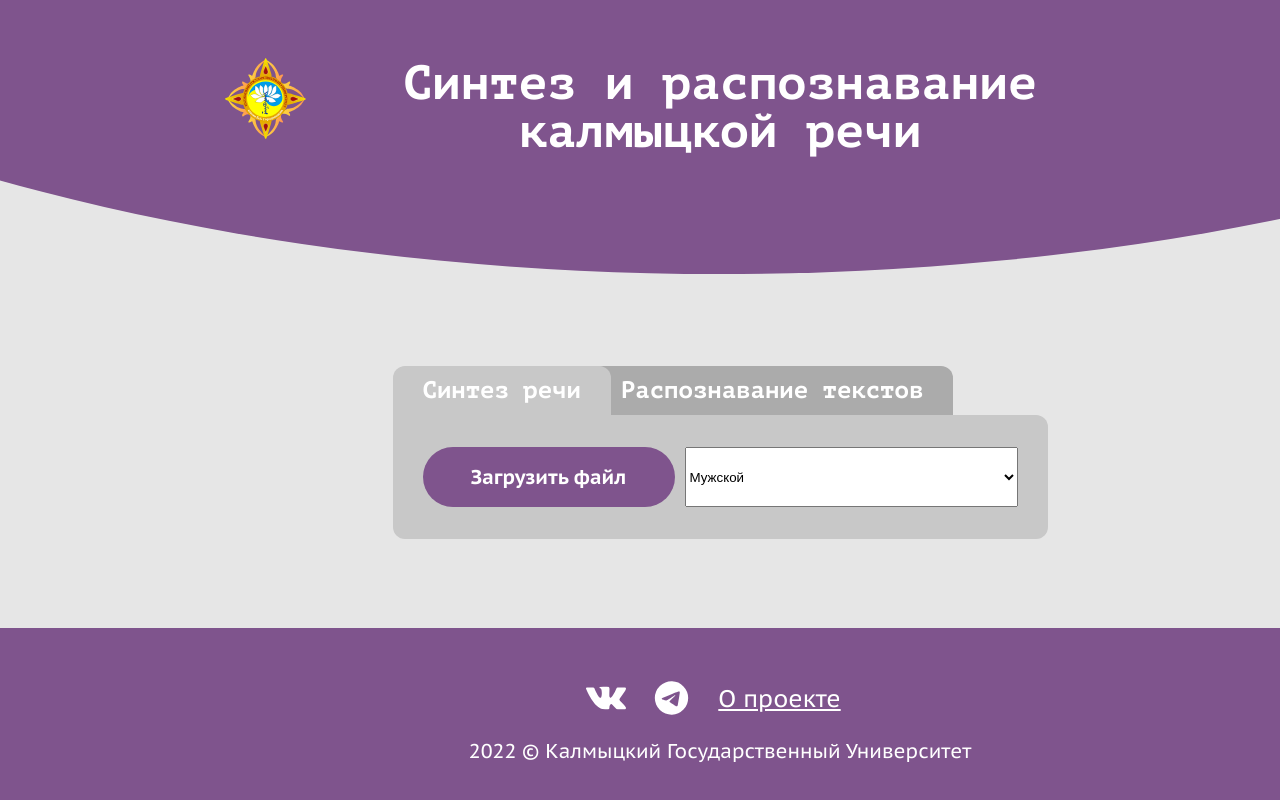
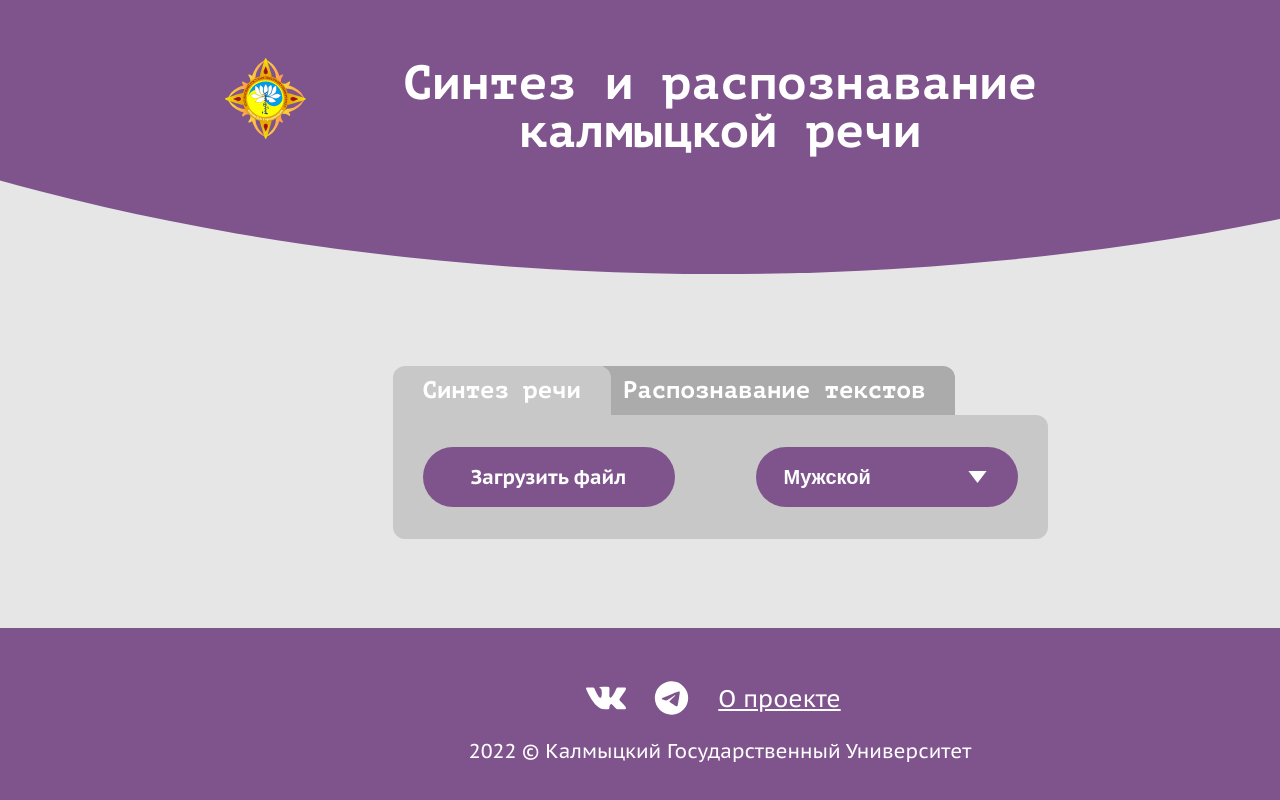
Before and after one commit to Gantelia/kalm-rus-dictionary, a React (Create React App) app in the folder frontend/: page / in a window 1280 px wide. Shown: the top 800 px of the page. Built offline with nearby package versions, Linux system fonts and the light colour scheme.

Commit message:
Стилизует селект

```diff
--- a/frontend/src/components/load-file-button/load-file-button.scss
+++ b/frontend/src/components/load-file-button/load-file-button.scss
@@ -1,6 +1,14 @@
 @import '../../sass/mixins.scss';
 
 .load-file {
-  @include button();
+  @include button;
   @include primaryButton();
 }
+
+input[type='file'][disabled] + .load-file {
+  background-color: $button-disabled-color;
+}
+
+input[type='file']:focus + .load-file {
+  outline: auto;
+}
--- a/frontend/src/components/synthesis/synthesis.tsx
+++ b/frontend/src/components/synthesis/synthesis.tsx
@@ -5,11 +5,12 @@ import './synthesis.scss';
 
 function Synthesis() {
   const [loadedText, setLoadedText] = useState('');
+  const [isLoading, setIsLoading] = useState(false);
   return (
     <form className="synthesis">
       <div className="synthesis__container">
-        <LoadFileButton isDisabled={false} onFileLoad={setLoadedText} />
-        <VoiceSelect />
+        <LoadFileButton isDisabled={isLoading} onFileLoad={setLoadedText} />
+        <VoiceSelect isDisabled={isLoading} />
       </div>
     </form>
   );
--- a/frontend/src/components/tab-label/tab-label.scss
+++ b/frontend/src/components/tab-label/tab-label.scss
@@ -14,7 +14,7 @@
   position: relative;
 
   &:nth-child(2) {
-    right: 20px;
+    right: 18px;
   }
 
   &--active {
--- /dev/null
+++ b/frontend/src/components/voice-select/voice-select.scss
@@ -0,0 +1,36 @@
+@import '../../sass/mixins.scss';
+
+.select {
+  display: flex;
+  align-items: center;
+  width: 262px;
+  margin-left: auto;
+  align-self: right;
+  justify-content: end;
+  position: relative;
+
+  &::after {
+    content: '';
+    position: absolute;
+    width: 26px;
+    height: 26px;
+    top: 17px;
+    right: 27px;
+    background-image: url('../../images/triangle-icon.svg');
+    background-repeat: no-repeat;
+    background-position: center;
+    pointer-events: none;
+  }
+}
+
+.select-control {
+  @include button;
+  @include primaryButton(100%);
+  padding-left: 28px;
+  text-align: left;
+  appearance: none;
+}
+
+.select-control option {
+  font: inherit;
+}
--- a/frontend/src/components/voice-select/voice-select.tsx
+++ b/frontend/src/components/voice-select/voice-select.tsx
@@ -1,9 +1,21 @@
-function VoiceSelect() {
+import './voice-select.scss';
+
+type VoiceSelectProps = {
+  isDisabled: boolean;
+};
+
+function VoiceSelect({ isDisabled }: VoiceSelectProps) {
   return (
-    <select name="voice">
-      <option value="male">Мужской</option>
-      <option value="female">Женский</option>
-    </select>
+    <div className="select">
+      <select
+        className="select-control"
+        aria-label="Выбор голоса"
+        disabled={isDisabled}
+      >
+        <option value="male">Мужской</option>
+        <option value="female">Женский</option>
+      </select>
+    </div>
   );
 }
 
--- a/frontend/src/sass/mixins.scss
+++ b/frontend/src/sass/mixins.scss
@@ -1,34 +1,36 @@
+@import './variables.scss';
+
 @mixin main {
   flex-grow: 1;
   padding: 92px 150px 60px;
   color: #464646;
 }
 
-@mixin button() {
+@mixin button {
   cursor: pointer;
   text-align: center;
   border: none;
   font-weight: 700;
 }
 
-@mixin primaryButton() {
+@mixin primaryButton($width: 252px) {
   font-size: 20px;
   line-height: 26px;
-  width: 252px;
+  width: $width;
   padding: 17px;
   border-radius: 30px;
-  background-color: #7f548d;
+  background-color: $basic-dark-color;
   color: #ffffff;
 
   &:hover {
-    background-color: #a66bb9;
+    background-color: $button-hover-color;
   }
 
   &:active {
-    background-color: #a041c1;
+    background-color: $button-active-color;
   }
 
   &[disabled] {
-    background-color: #a18fa7;
+    background-color: $button-disabled-color;
   }
 }
--- a/frontend/src/sass/variables.scss
+++ b/frontend/src/sass/variables.scss
@@ -5,6 +5,9 @@ $basic-dark-color: #7f548d;
 $link-hover-color: #db9fef;
 $link-active-color: #5f2b70;
 $background-color: #c8c8c8;
+$button-hover-color: #a66bb9;
+$button-active-color: #a041c1;
+$button-disabled-color: #a18fa7;
 
 // app
 $app-width: 1440px;
```
